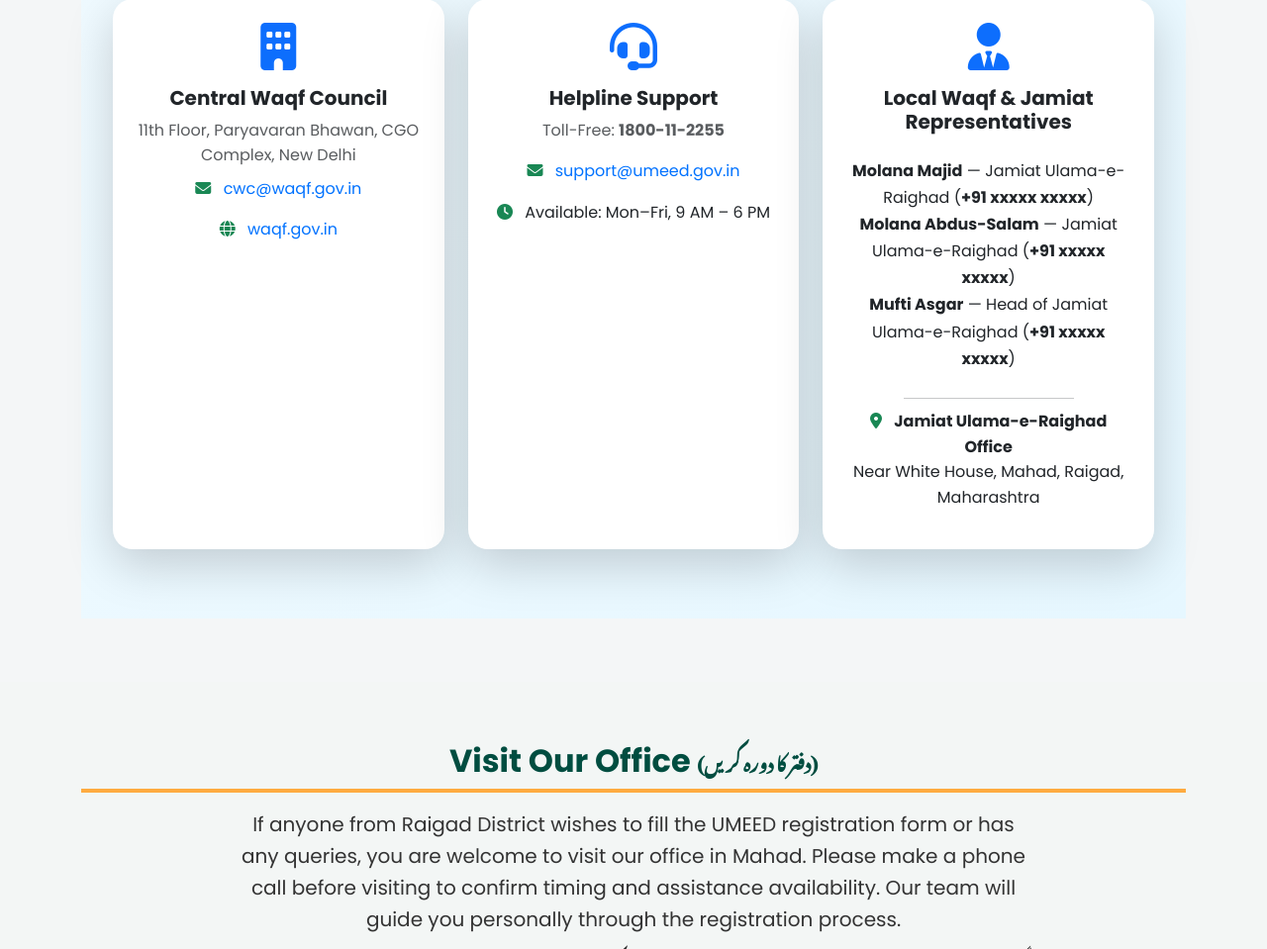
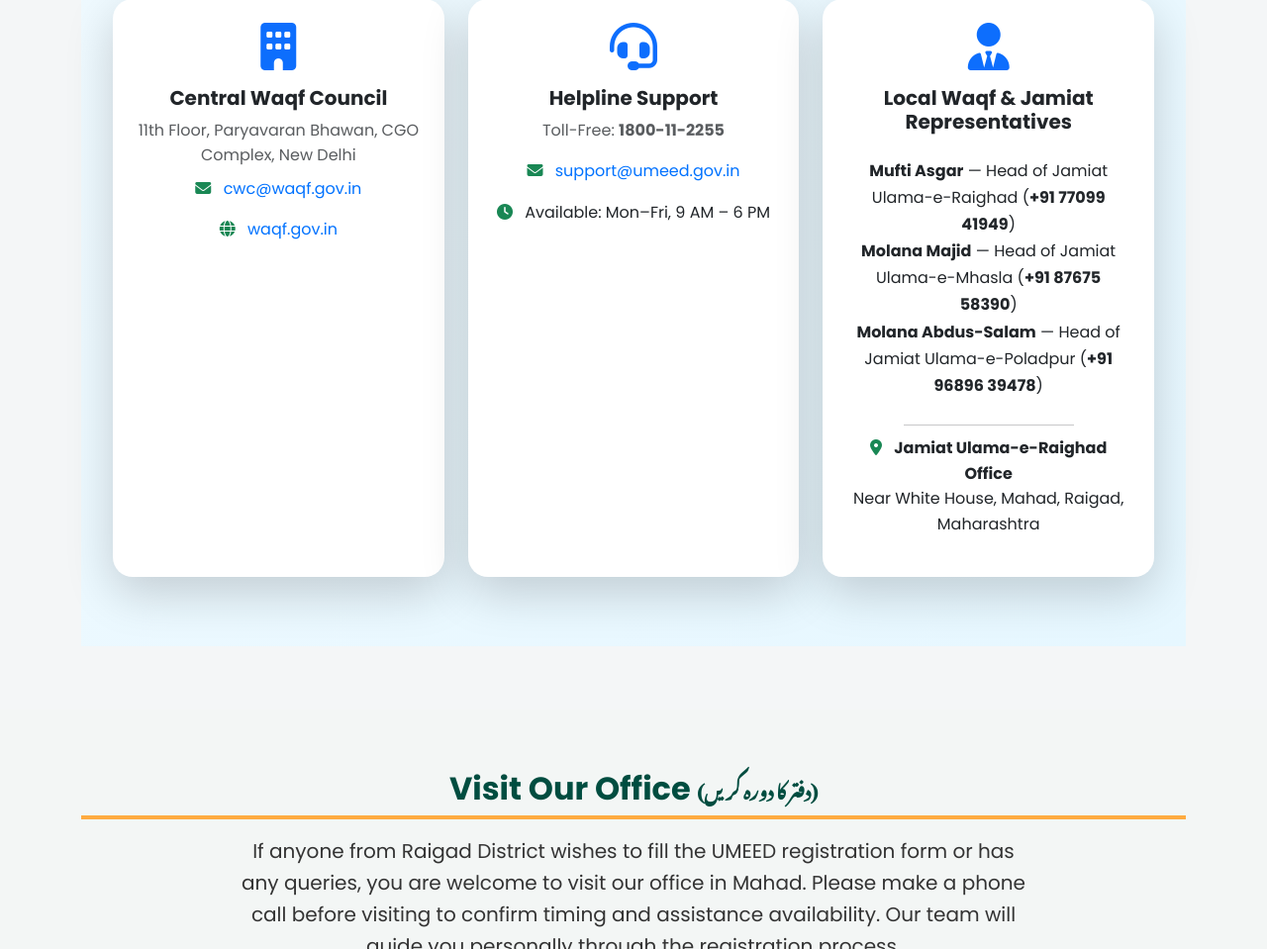
Before and after one commit to Mr-Rashid46/waqf-guide, a plain HTML site: page docs/index.html in a window 1280 px wide. Shown: the part 4748-5707 px from the top of the page at 99% size. Drawn offline with nearby package versions, Linux system fonts and the light colour scheme; a web font is replaced by a local one.

Commit message:
Updated registration section and design improvements

```diff
--- a/docs/index.html
+++ b/docs/index.html
@@ -692,9 +692,9 @@
           <i class="fas fa-user-tie fa-3x mb-3 text-primary"></i>
           <h5 style="font-weight: 700;">Local Waqf & Jamiat Representatives</h5>
           <ul class="list-unstyled mt-3 mb-3" style="line-height: 1.7;">
-            <li><strong>Molana Majid</strong> — Jamiat Ulama-e-Raighad (<strong>+91 xxxxx xxxxx</strong>)</li>
-            <li><strong>Molana Abdus-Salam</strong> — Jamiat Ulama-e-Raighad (<strong>+91 xxxxx xxxxx</strong>)</li>
-            <li><strong>Mufti Asgar</strong> — Head of Jamiat Ulama-e-Raighad (<strong>+91 xxxxx xxxxx</strong>)</li>
+            <li><strong>Mufti Asgar</strong> — Head of Jamiat Ulama-e-Raighad (<strong>+91 77099 41949</strong>)</li>
+            <li><strong>Molana Majid</strong> — Head of Jamiat Ulama-e-Mhasla (<strong>+91 87675 58390</strong>)</li>
+            <li><strong>Molana Abdus-Salam</strong> — Head of Jamiat Ulama-e-Poladpur (<strong>+91 96896 39478</strong>)</li>
           </ul>
           <hr style="width: 60%; margin: 10px auto;">
           <p>
```
